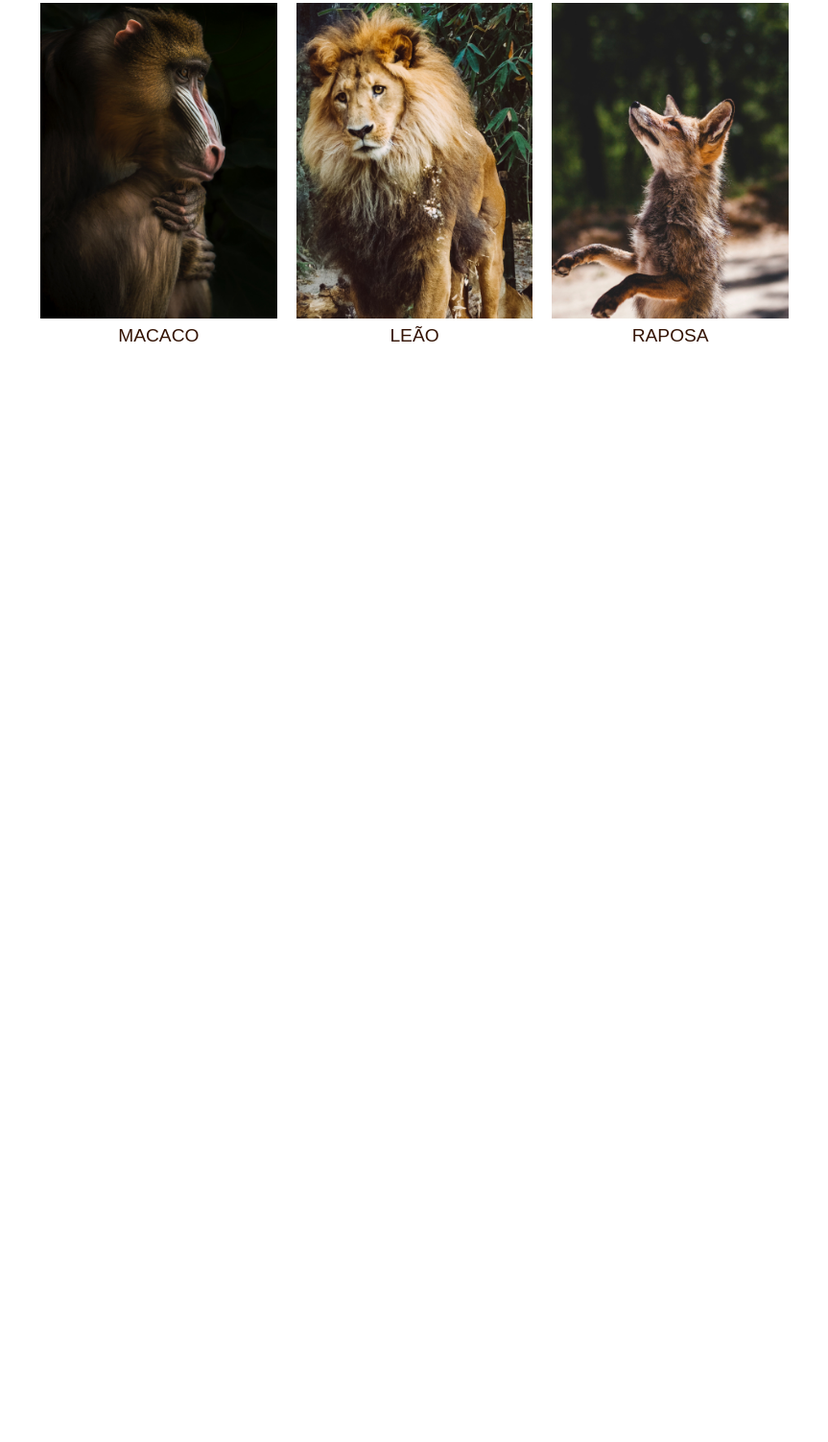
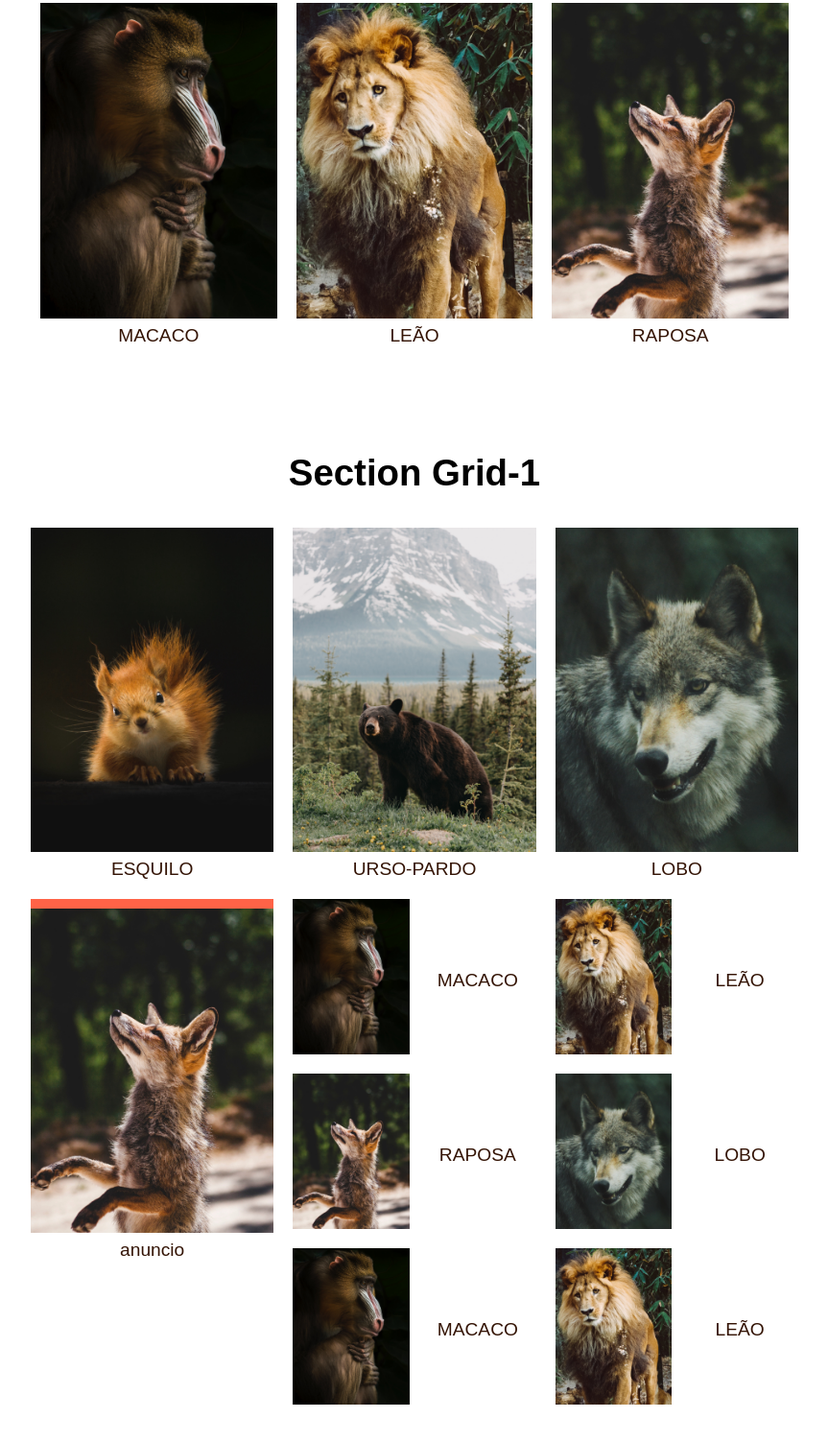
Before and after one commit to MartaSSantos/Grid-Layout-e-Flexbox, a plain HTML site: page index.html in a window 1280 px wide. Shown: the part 637-2140 px from the top of the page at 96% size, without its empty margins (208-1071 px from the left). Before the commit the page ends 1008 px from the top, so only its background shows below. Drawn offline with Linux system fonts and the light colour scheme.

Commit message:
colocando o grid1

```diff
--- a/css/style.css
+++ b/css/style.css
@@ -7,6 +7,10 @@
     font-family: Arial;
     list-style: none;
     font-size: 1.2rem;
+}
+
+body{
+    margin-bottom: 100px;
 }
 
 p {
@@ -63,3 +67,43 @@
     flex: 1 1 200px;
     margin: 10px;
 }
+
+/* grid1 */
+
+.grid1{
+    display: grid;
+    grid-template-columns: repeat(3, 1fr);
+    max-width: 800px;
+    padding: 10px;
+    margin: 0 auto;
+    grid-gap: 20px;
+}
+
+.grid1 div:nth-child(n + 4){
+    display: grid;
+    grid-template-columns: 1fr 1fr;
+    grid-gap: 10px;
+    align-items: center;
+}
+
+  .grid1 div.anucio{
+    grid-column: 1;
+    grid-row: 2/5;
+    border-top: 10px solid tomato;
+    display: block;
+}
+
+@media (max-width: 600px){
+    .grid1{
+        grid-template-columns: repeat(2, 1fr);
+    }
+    .grid1 div:nth-child(n + 4){
+        display: block;
+    }
+
+    .grid1 div.anucio{
+        grid-column: auto;
+        grid-row: auto;
+        order: -1;
+    }
+}
--- a/index.html
+++ b/index.html
@@ -48,6 +48,49 @@
             <p>RAPOSA</p>
         </div>
     </section>
+    <h1>Section Grid-1</h1>
+    <section class="grid1">
+        <div>
+            <img src="./IMG/imagem2.jpg" alt="">
+            <p>ESQUILO</p>
+        </div>
+        <div>
+            <img src="./IMG/imagem3.jpg" alt="">
+            <p>URSO-PARDO</p>
+        </div>
+        <div>
+            <img src="./IMG/imagem4.jpg" alt="">
+            <p>LOBO</p>
+        </div>
+        <div>
+            <img src="./IMG/imagem5.jpg" alt="">
+            <p>MACACO</p>
+        </div>
+        <div>
+            <img src="./IMG/imagem6.jpg" alt="">
+            <p>LEÃO</p>
+        </div>
+        <div>
+            <img src="./IMG/img1.jpg" alt="">
+            <p>RAPOSA</p>
+        </div>
+        <div>
+            <img src="./IMG/imagem4.jpg" alt="">
+            <p>LOBO</p>
+        </div>
+        <div>
+            <img src="./IMG/imagem5.jpg" alt="">
+            <p>MACACO</p>
+        </div>
+        <div>
+            <img src="./IMG/imagem6.jpg" alt="">
+            <p>LEÃO</p>
+        </div>
+        <div class="anucio">
+            <img src="./IMG/img1.jpg" alt="">
+            <p>anuncio</p>
+        </div>
+    </section>
 </body>
 
 </html>
```
